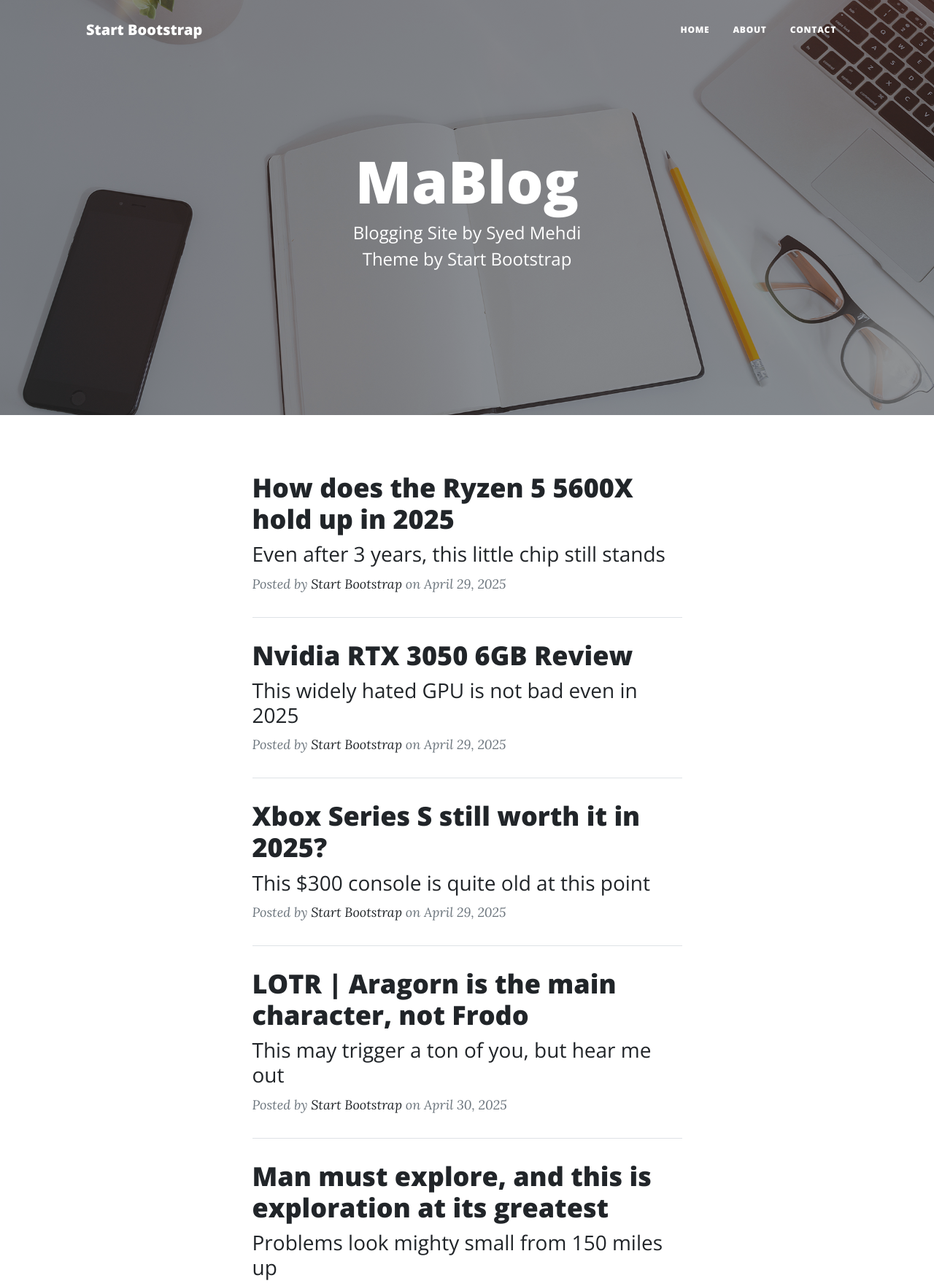
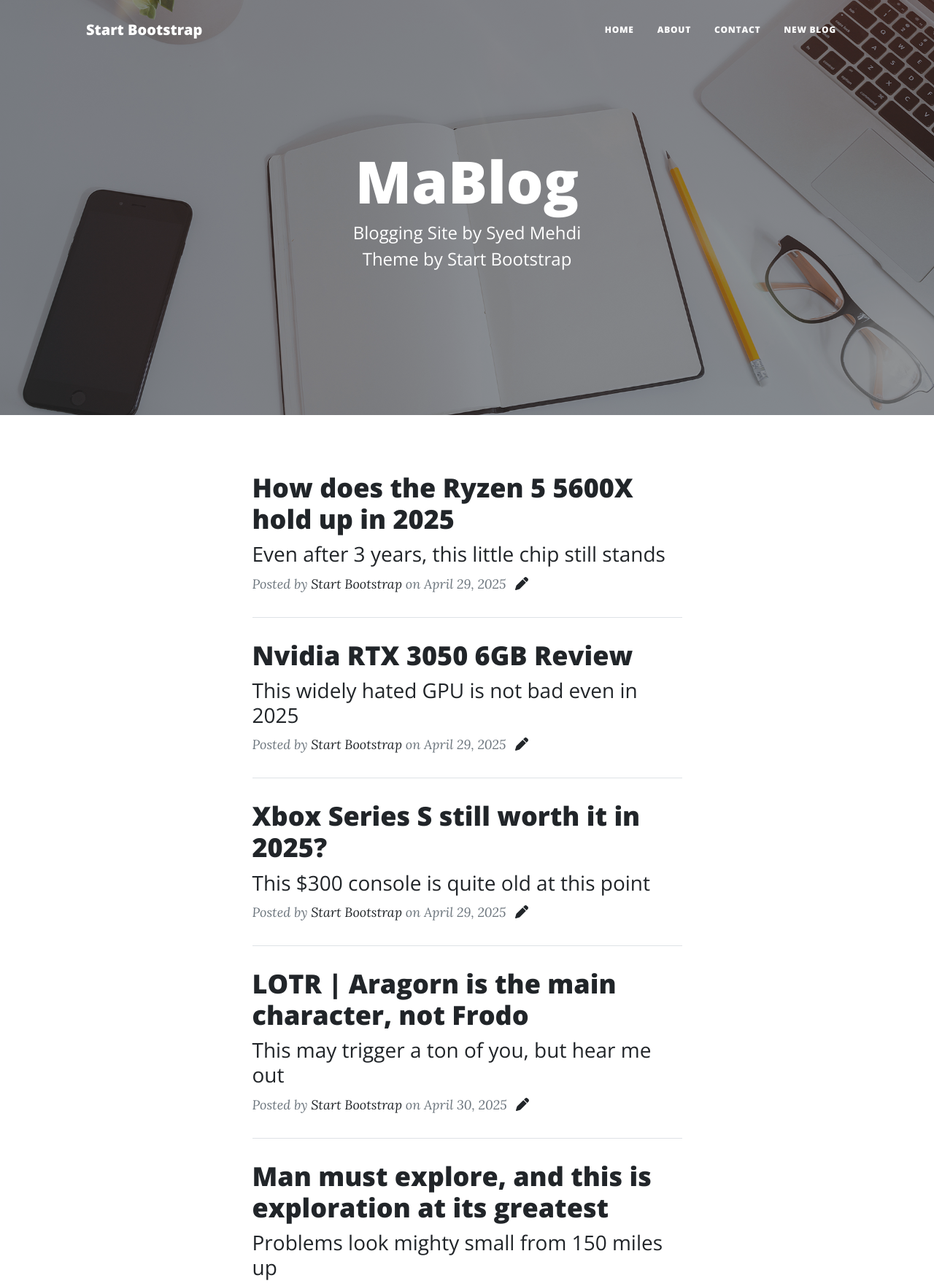
Before and after one commit to Infamous003/MaBlog, a Django app: page /posts/ in a window 1280 px wide. Shown: the top 1763 px of the page at 73% size. Run offline with Django 5.2, Linux system fonts and the light colour scheme; data comes from the database, SQL or seed files in the repository; some libraries are stand-ins or nearby versions.

Commit message:
Add edit button on posts

```diff
--- a/templates/base.html
+++ b/templates/base.html
@@ -10,6 +10,7 @@
         <link rel="icon" type="image/x-icon" href="assets/favicon.ico" />
         <!-- Font Awesome icons (free version)-->
         <script src="https://use.fontawesome.com/releases/v6.3.0/js/all.js" crossorigin="anonymous"></script>
+        <script src="https://kit.fontawesome.com/28ed6eee0d.js" crossorigin="anonymous"></script>
         <!-- Google fonts-->
         <link href="https://fonts.googleapis.com/css?family=Lora:400,700,400italic,700italic" rel="stylesheet" type="text/css" />
         <link href="https://fonts.googleapis.com/css?family=Open+Sans:300italic,400italic,600italic,700italic,800italic,400,300,600,700,800" rel="stylesheet" type="text/css" />
@@ -32,6 +33,7 @@
                         <li class="nav-item"><a class="nav-link px-lg-3 py-3 py-lg-4" href="{% url 'about' %}">About</a></li>
                         {% comment %} <li class="nav-item"><a class="nav-link px-lg-3 py-3 py-lg-4" href="{% url 'post_list' %}">Sample Post</a></li> {% endcomment %}
                         <li class="nav-item"><a class="nav-link px-lg-3 py-3 py-lg-4" href="{% url 'contact' %}">Contact</a></li>
+                        <li class="nav-item"><a class="nav-link px-lg-3 py-3 py-lg-4" href="{% url 'post_create' %}">New blog</a></li>
                     </ul>
                 </div>
             </div>
--- a/templates/index.html
+++ b/templates/index.html
@@ -20,6 +20,7 @@
             <!-- Post preview-->
             {% for post in posts %}
                 <div class="post-preview">
+
                     <a href="{% url 'post_detail' post.id %}">
                         <h2 class="post-title">{{ post.title }}</h2>
                         <h3 class="post-subtitle">{{ post.subtitle }}</h3>
@@ -28,6 +29,7 @@
                         Posted by
                         <a href="#!">Start Bootstrap</a>
                         on {{ post.created_at.date }}
+                        <a href="{% url 'post_edit' post.id %}"><i class="fa-solid fa-pen ms-2"></i></a>
                     </p>
                 </div>
                 <!-- Divider-->
```
